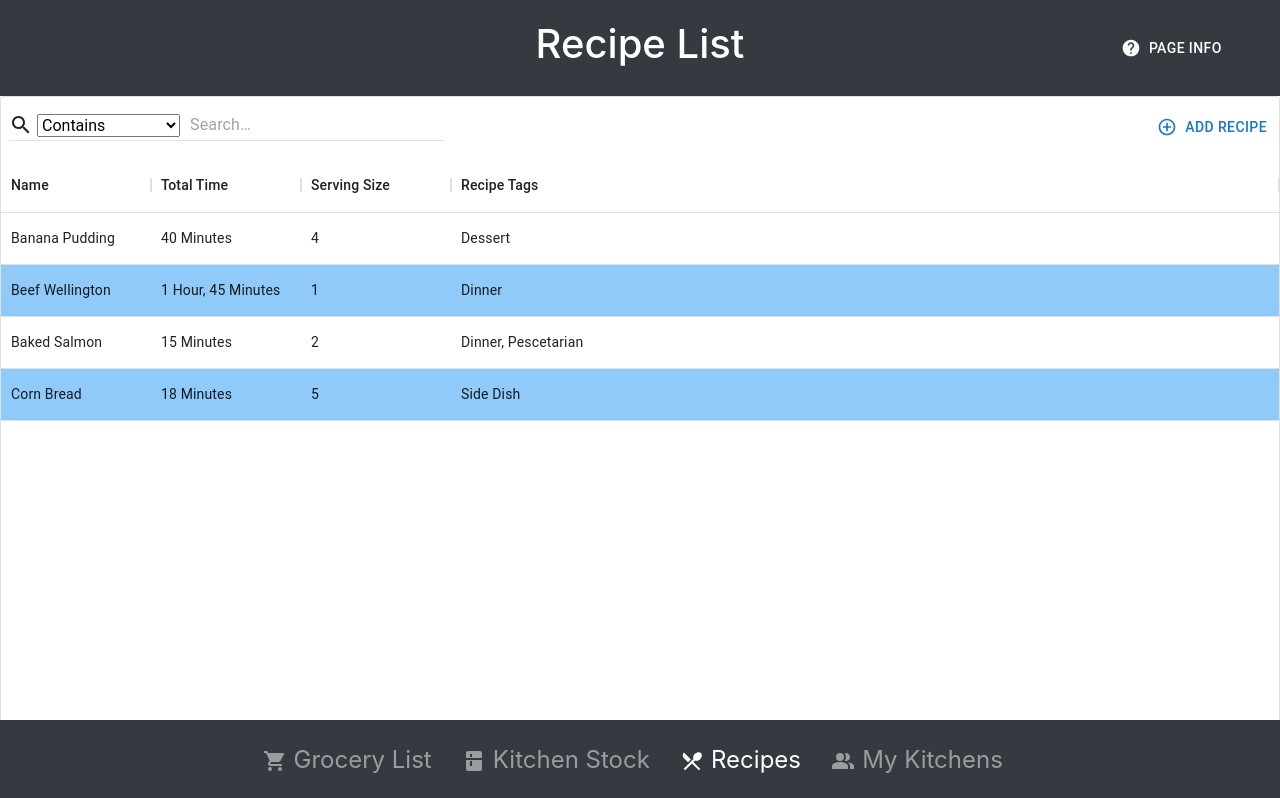
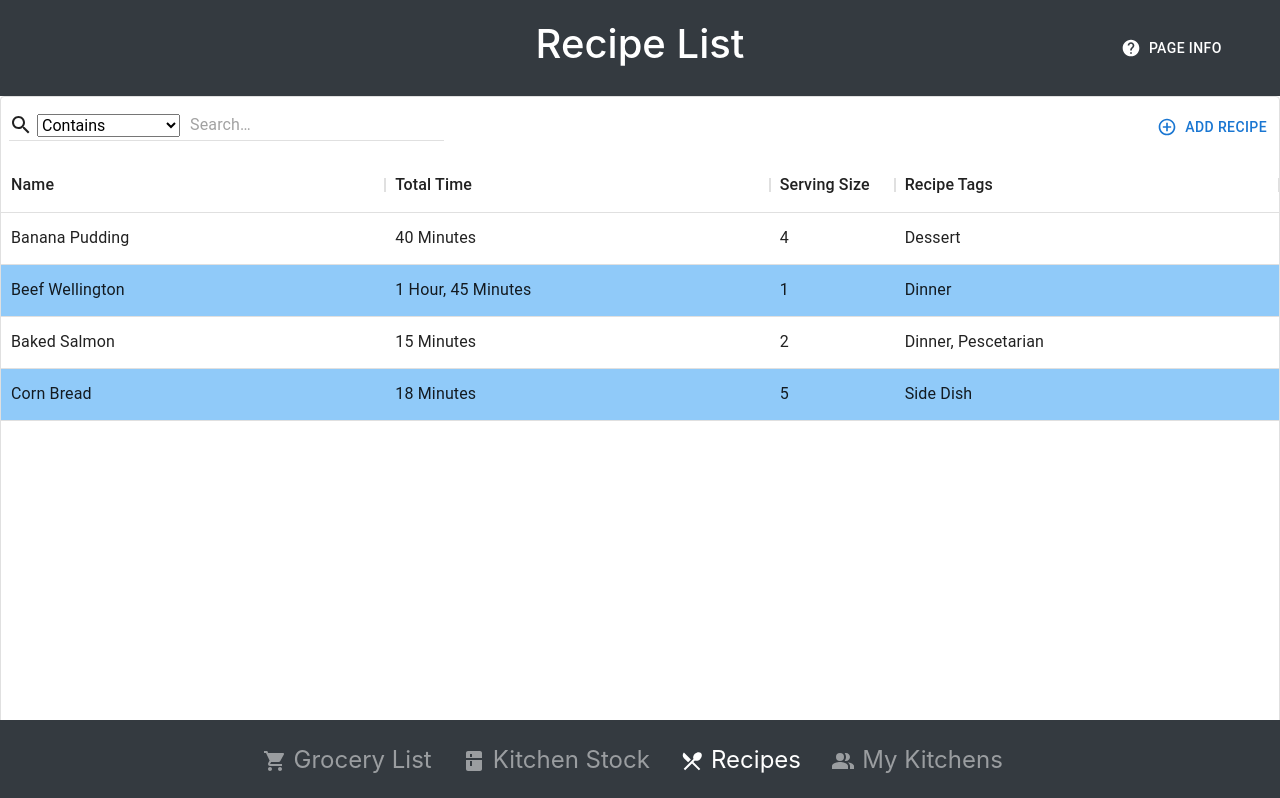
Before and after one commit to lucasoooooo/Kitchen-Kompanian, a React (Create React App) app in the folder kitch-komp/: page /#/recipies in a window 1280 px wide. Shown: the top 798 px of the page. Built offline with nearby package versions, Linux system fonts and the light colour scheme.

Commit message:
MUI DG Font size change

```diff
--- a/kitch-komp/src/components/RecipeMenu/RecipeSubmenu.jsx
+++ b/kitch-komp/src/components/RecipeMenu/RecipeSubmenu.jsx
@@ -208,7 +208,8 @@ function ManipulateRecipe (props) {
       width: 150,
       headerClassName: 'super-app-theme--header',
       flex: 1,
-      editable: true
+      editable: true,
+
     },
     {
       field: 'quantity',
@@ -216,7 +217,8 @@ function ManipulateRecipe (props) {
       width: 150,
       headerClassName: 'super-app-theme--header',
       flex: 1,
-      editable: true
+      editable: true,
+
     },
     {
       field: 'delete',
--- a/kitch-komp/src/components/RecipeMenu/Table.jsx
+++ b/kitch-komp/src/components/RecipeMenu/Table.jsx
@@ -110,19 +110,21 @@ export default function QuickFilteringGrid (props) {
       field: 'name',
       headerName: 'Name',
       width: 150,
-      headerClassName: 'super-app-theme--header'
+      headerClassName: 'super-app-theme--header',
+      flex: 1
     },
     {
       field: 'totalTime',
       headerName: 'Total Time',
       width: 150,
-      headerClassName: 'super-app-theme--header'
+      headerClassName: 'super-app-theme--header',
+      flex: 1
     },
     {
       field: 'servingSize',
       headerName: 'Serving Size',
-      width: 150,
-      headerClassName: 'super-app-theme--header'
+      width: 125,
+      headerClassName: 'super-app-theme--header',
     },
     {
       field: 'tags',
@@ -147,11 +149,11 @@ export default function QuickFilteringGrid (props) {
       if (searchType === 'contains' && value === true) {
         return row
 
-      // If we don't want the row to contain the search value
+        // If we don't want the row to contain the search value
       } else if (searchType === 'doesNotContain' && value === false) {
         return row
 
-      // If the search value is blank return all rows
+        // If the search value is blank return all rows
       } else if (searchValue === '') {
         return row
       }
--- a/kitch-komp/src/index.css
+++ b/kitch-komp/src/index.css
@@ -40,6 +40,14 @@ a:hover {
   margin:0;
   display: grid;
   grid-template: auto auto / repeat(2,1fr);
+}
+
+.MuiDataGrid-columnHeaders {
+  font-size: 16px
+}
+
+.MuiDataGrid-cell {
+  font-size: 16px
 }
 
 .MuiDataGrid-root .MuiDataGrid-columnHeader:focus,
```
